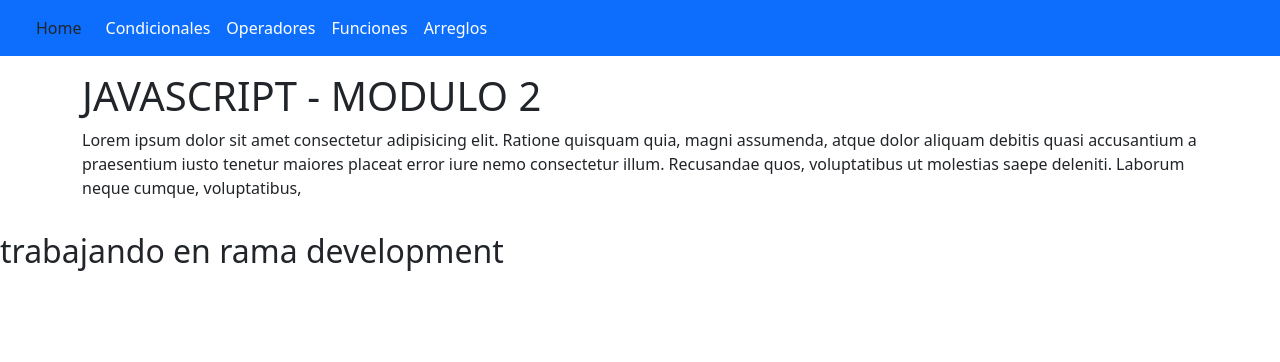
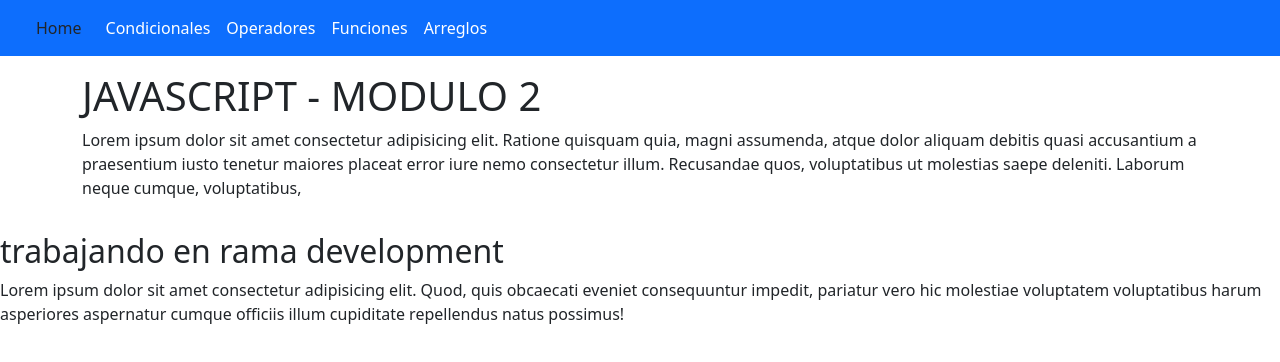
Before and after one commit to wevillegas/MyRepository, a plain HTML site: page index.html in a window 1280 px wide. Drawn offline with nearby package versions, Linux system fonts and the light colour scheme.

Commit message:
otro commit

```diff
--- a/index.html
+++ b/index.html
@@ -31,6 +31,7 @@
         Recusandae quos, voluptatibus ut molestias saepe deleniti. Laborum neque cumque, voluptatibus, </p>
     </div>
     <h2>trabajando en rama development</h2>
+    <p>Lorem ipsum dolor sit amet consectetur adipisicing elit. Quod, quis obcaecati eveniet consequuntur impedit, pariatur vero hic molestiae voluptatem voluptatibus harum asperiores aspernatur cumque officiis illum cupiditate repellendus natus possimus!</p>
 
 
     <script src="/JS/index.js"></script>
```
